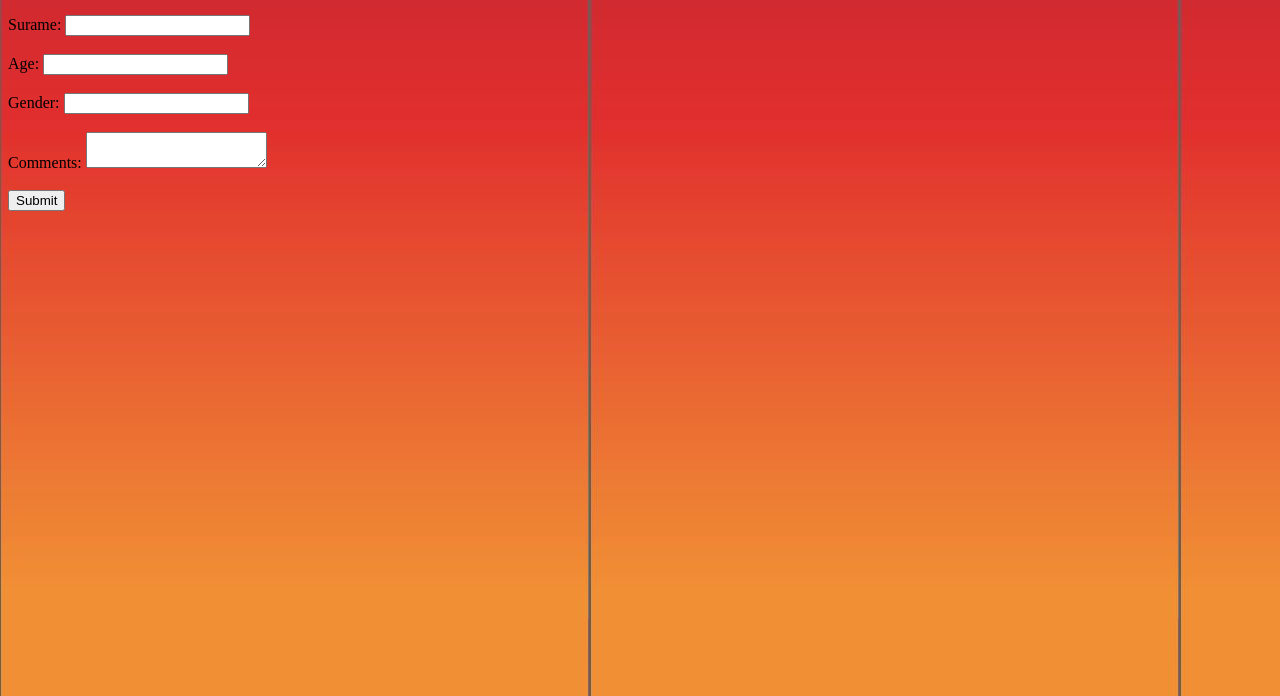
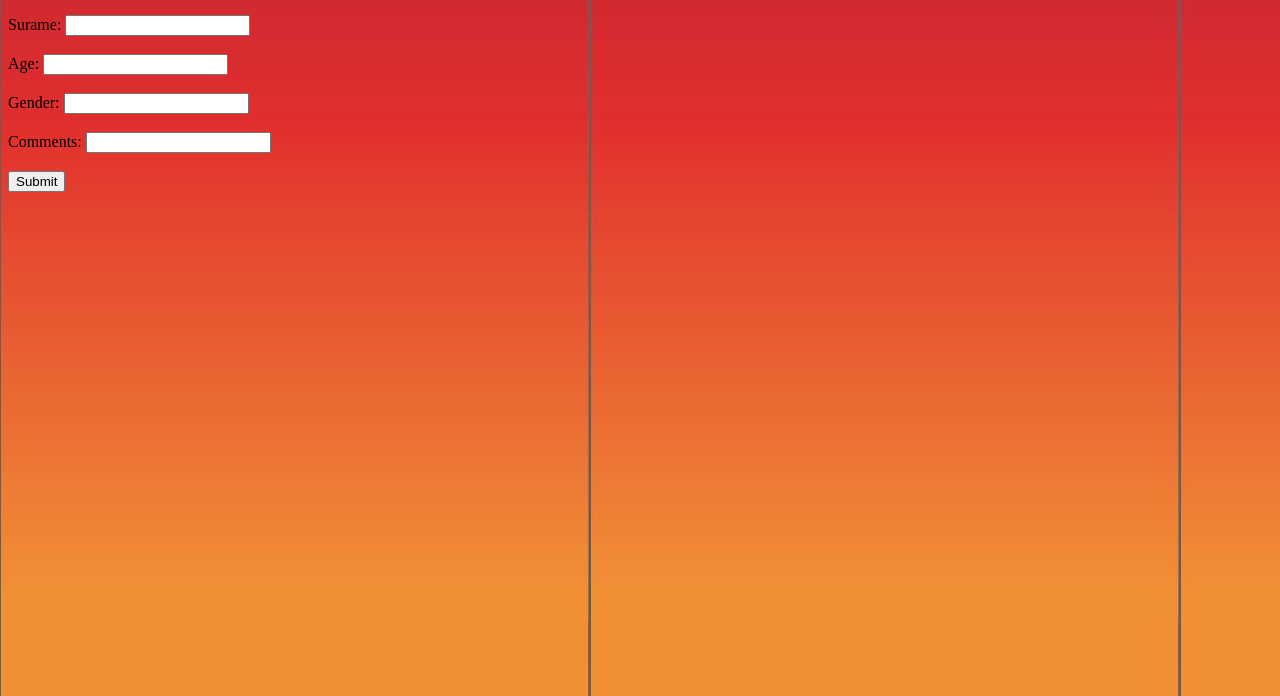
Before and after one commit to gburucua/pythonapp, a plain HTML site: page static/users.html in a window 1280 px wide. Shown: the part 104-800 px from the top of the page. Drawn offline with Linux system fonts and the light colour scheme.

Commit message:
changing comments

```diff
--- a/static/users.html
+++ b/static/users.html
@@ -25,7 +25,7 @@ body{
         <input type="text" name="gender" id="gender" required><br><br>
 
         <label for="comments">Comments:</label>
-        <textarea name="comments" id="comments" required></textarea><br><br>
+        <input type="text" name="comments" id="comments" required><br><br>
 
         <button type="submit">Submit</button>
     </form>
```
